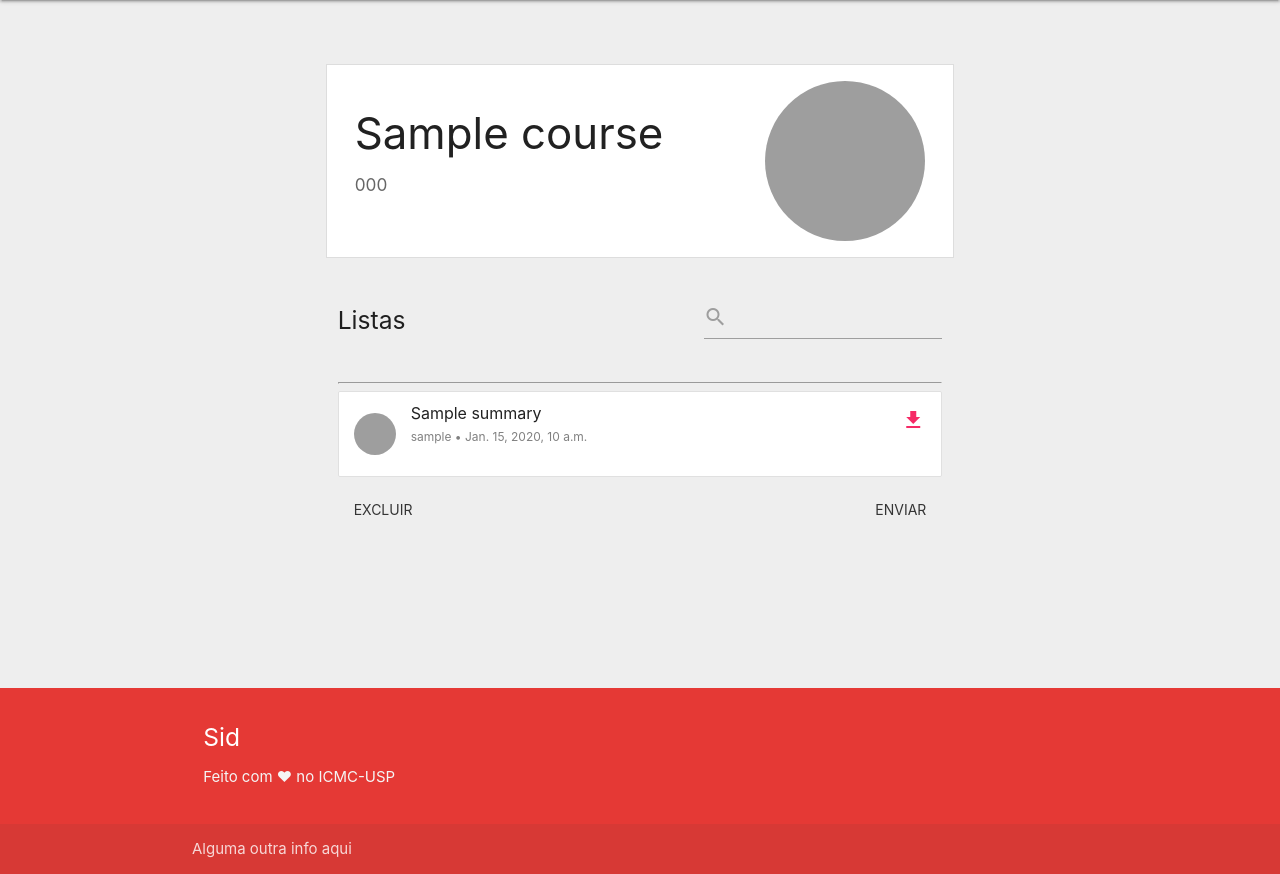
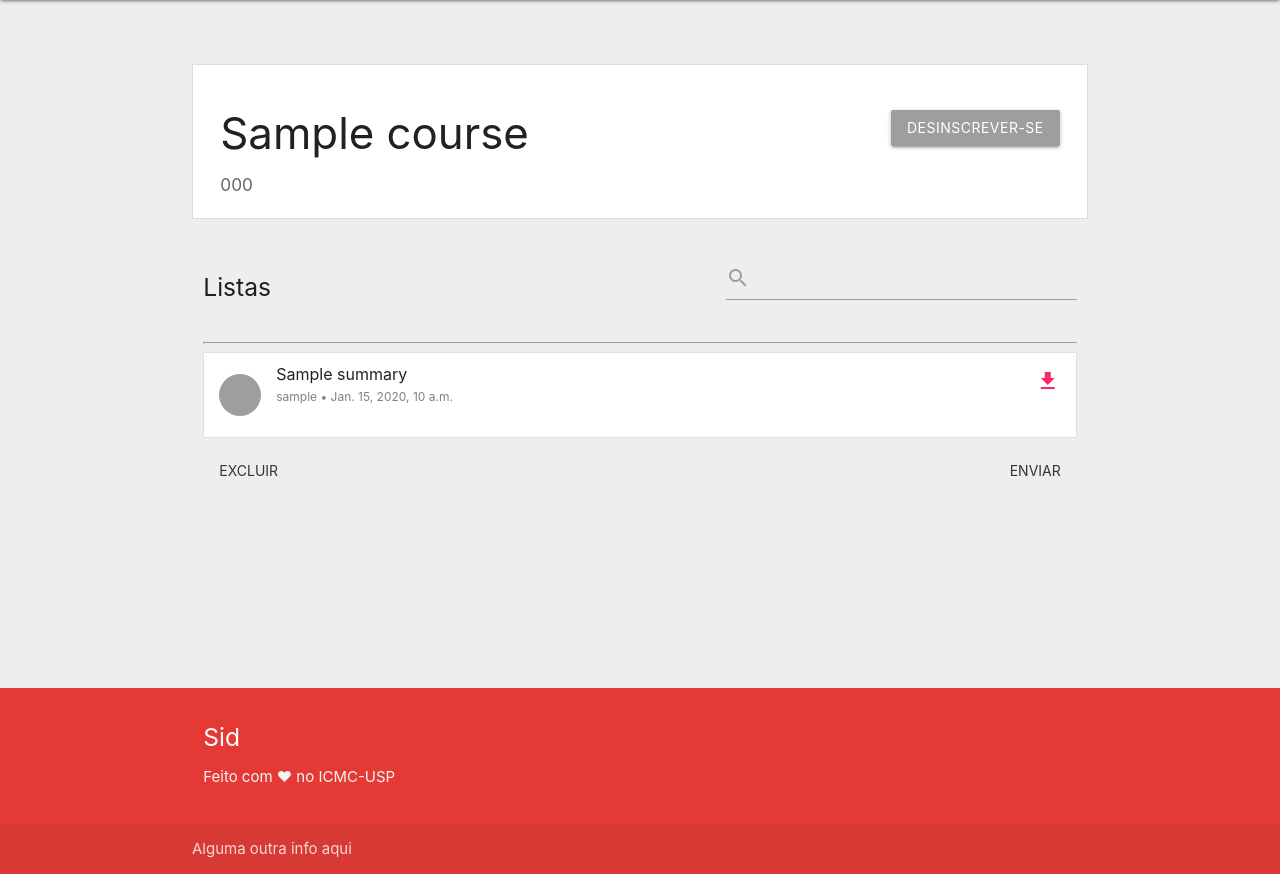
Before and after one commit to rgeurgas/Sid, a Django app: page /course/1/summaries/ in a window 1280 px wide. Shown: the part 64-938 px from the top of the page. Run offline with Django 3.2, Linux system fonts and the light colour scheme; tables that the repository leaves empty hold one stand-in row (values such as "Sample post"); grey boxes are pictures that could not be loaded.

Commit message:
Increver-se implementado

```diff
--- a/course/static/course/css/estilo.css
+++ b/course/static/course/css/estilo.css
@@ -172,3 +172,7 @@ input:not([type]):focus:not([readonly])+label, input[type=text]:not(.browser-def
 .vanish{
 	display: none;
 }
+
+.btn-sub:focus{
+  background-color: green
+}
--- a/course/templates/course/course_summary_list.html
+++ b/course/templates/course/course_summary_list.html
@@ -1,16 +1,7 @@
 {% extends 'base.html' %}
 
 {% block content %}
-<div class="container">
-	<div class="row topo">
-		<div class="col m9">
-			<h3>{{course.name}}</h3>
-			<h6>{{course.code}}</h6>
-		</div>
-		<div class="col m3">
-			<img src="https://www.revistalounge.com.br/wp-content/uploads/Cl%C3%A1udio-Possani-CR%C3%89DITO-DANIEL-CANCINI-23.jpg" class="circle right">
-		</div>
-	</div>
+	{% include 'course/snippets/course_top.html'%}
 
 	<div class="row">
 		<div class="col m4">
--- /dev/null
+++ b/course/templates/course/snippets/course_top.html
@@ -0,0 +1,12 @@
+{% block content %}
+<div class="row topo">
+	<div class="col s12">
+		{% if course not in user.profile.courses.all %}
+		<h3>{{course.name}}<a class="waves-effect waves-light btn right red darken-1" href="{% url 'course_sub' course.id %}">INSCREVER-SE</a></h3>
+		{% else %}
+		<h3>{{course.name}}<a class="waves-effect waves-light btn right grey" href="{% url 'course_unsub' course.id %}">DESINSCREVER-SE</a></h3>
+		{% endif %}
+		<h6>{{course.code}}</h6>
+	</div>
+</div>
+{% endblock %}
--- a/course/urls.py
+++ b/course/urls.py
@@ -38,4 +38,7 @@ urlpatterns = [
     re_path(r'^course/(?P<course_pk>\d+)/links/$', views.course_all_links, name='links_see_more'),
     re_path(r'^course/(?P<course_pk>\d+)/lists/$', views.course_all_lists, name='lists_see_more'),
     re_path(r'^course/(?P<course_pk>\d+)/summaries/$', views.course_all_summaries, name='summaries_see_more'),
+
+    re_path(r'^course/(?P<course_pk>\d+)/sub/$', views.course_sub, name='course_sub'),
+    re_path(r'^course/(?P<course_pk>\d+)/unsub/$', views.course_unsub, name='course_unsub')
 ]
--- a/course/views.py
+++ b/course/views.py
@@ -231,6 +231,19 @@ def course_all_summaries(request, course_pk):
 
 	return render(request, 'course/course_summary_list.html', context)
 
+
+def course_sub(request, course_pk):
+	profile = Profile.objects.get(user=request.user)
+	profile.courses.add(course_pk)
+
+	return redirect('course_details', pk=course_pk)
+
+def course_unsub(request, course_pk):
+	profile = Profile.objects.get(user=request.user)
+	profile.courses.remove(course_pk)
+
+	return redirect('course_details', pk=course_pk)
+
 def link_remove(request, pk):
 	link = Link.objects.get(pk=pk)
 	pk = link.course.id
```
Also changed, not shown: course/templates/course/course_link_list.html (+1 -6 lines), course/templates/course/course_list_list.html (+1 -8 lines), course/templates/course/course_single.html (+1 -7 lines).
